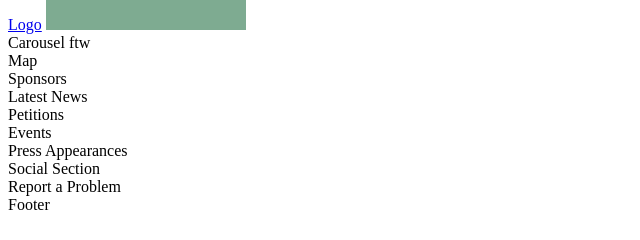
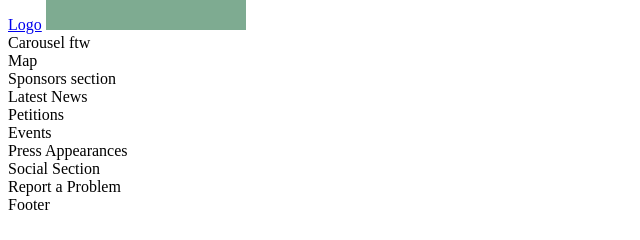
Before and after one commit to cristinacoman/devacademy2023, a plain HTML site: page index.html in a window 1280 px wide. Shown: the part 254-494 px from the top of the page, 0-640 px from the left. Drawn offline with Linux system fonts and the light colour scheme.

Commit message:
another commit

```diff
--- a/index.html
+++ b/index.html
@@ -13,7 +13,7 @@
             <div>Carousel ftw</div>
             <div>Map</div>
         </section>
-        <section id="sponsors">Sponsors</section>
+        <section id="sponsors">Sponsors section</section>
         <section id="latestNews">Latest News</section>
         <section id="petitions">Petitions</section>
         <section id="events">Events</section>
```
